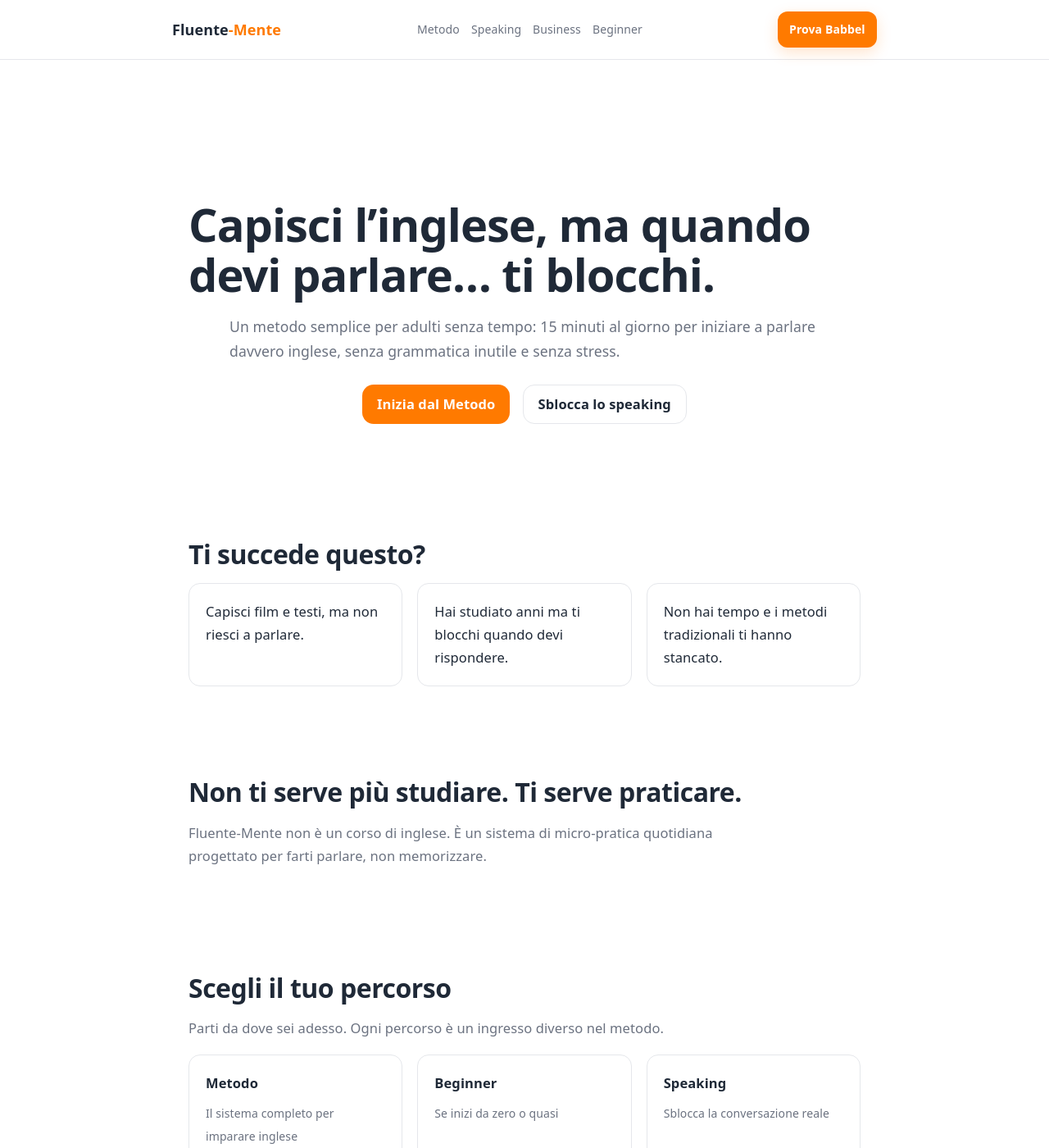
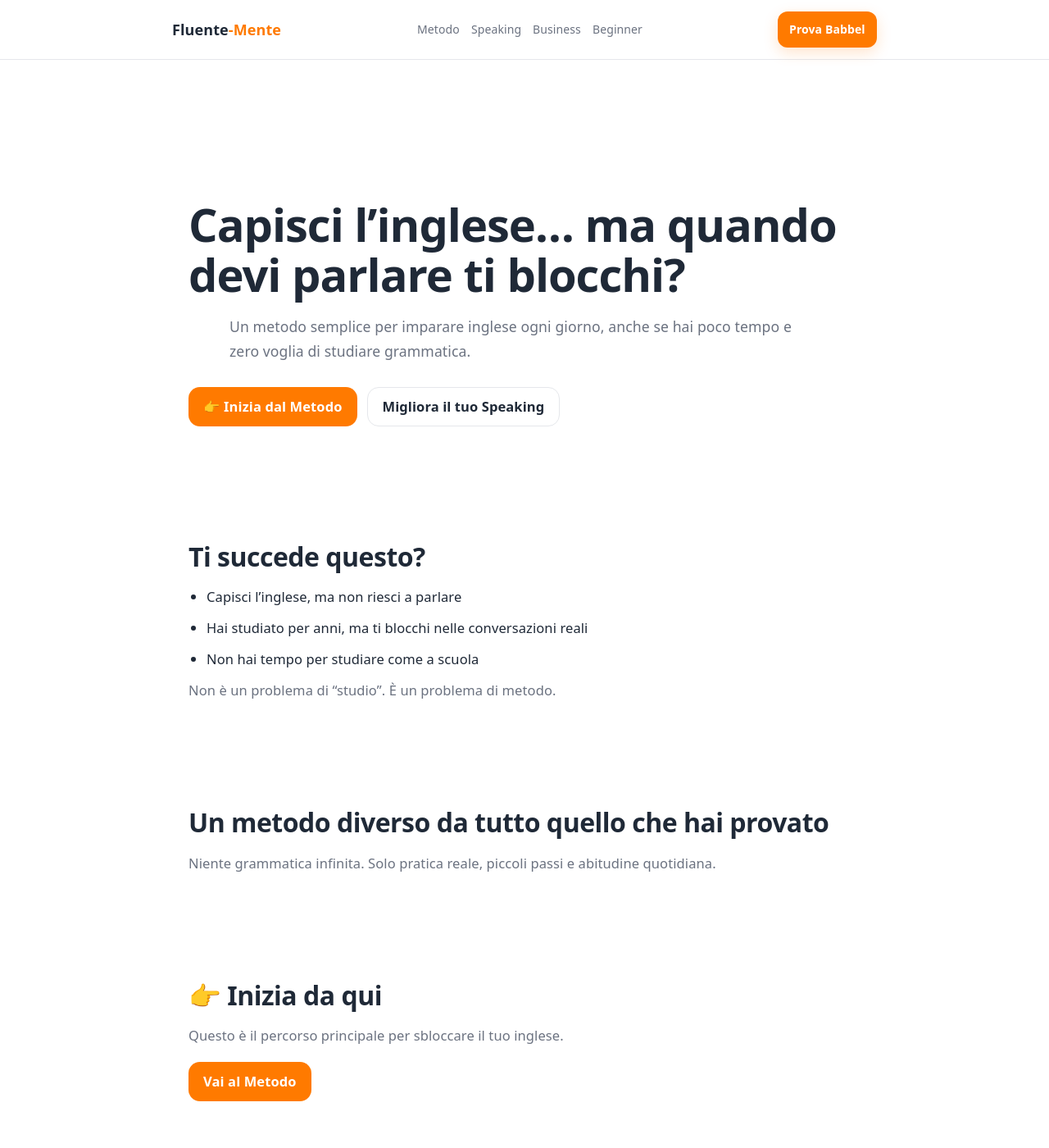
Before and after one commit to Nausica-c/Fluente-Mente, a Jekyll site: the page built from index.md, in a window 1280 px wide and 1400 px high. Shown: the whole window at 82% size. Built offline with Jekyll 4.4.1, drawn with Linux system fonts in a browser that asks for light colours; our own code applies the rules of GitHub Pages for plain Markdown files; some of the changed text lies outside the part shown.

Commit message:
Update index.md

```diff
--- a/index.md
+++ b/index.md
@@ -1,30 +1,26 @@
 <!-- =========================
-     FLUENTE-MENTE HOMEPAGE
-     CONVERSION + SEO + PINTEREST FUNNEL
-     ========================= -->
-
+     HERO (HOOK + CTR)
+========================= -->
 <section class="hero-home">
 
   <div class="container">
 
     <h1>
-      Capisci l’inglese, ma quando devi parlare… ti blocchi.
+      Capisci l’inglese… ma quando devi parlare ti blocchi?
     </h1>
 
     <p class="hero-subtitle">
-      Un metodo semplice per adulti senza tempo:
-      15 minuti al giorno per iniziare a parlare davvero inglese,
-      senza grammatica inutile e senza stress.
+      Un metodo semplice per imparare inglese ogni giorno, anche se hai poco tempo e zero voglia di studiare grammatica.
     </p>
 
-    <div class="hero-actions">
+    <div class="hero-cta">
 
       <a href="/inglese/metodo/" class="btn-primary">
-        Inizia dal Metodo
+        👉 Inizia dal Metodo
       </a>
 
       <a href="/inglese/speaking/" class="btn-secondary">
-        Sblocca lo speaking
+        Migliora il tuo Speaking
       </a>
 
     </div>
@@ -34,27 +30,163 @@
 </section>
 
 <!-- =========================
-     PROBLEMA (PAIN SECTION)
-     ========================= -->
-
+     PROBLEMA (IDENTIFICAZIONE)
+========================= -->
 <section>
 
   <div class="container">
 
     <h2>Ti succede questo?</h2>
 
-    <div class="problem-grid">
+    <ul>
+      <li>Capisci l’inglese, ma non riesci a parlare</li>
+      <li>Hai studiato per anni, ma ti blocchi nelle conversazioni reali</li>
+      <li>Non hai tempo per studiare come a scuola</li>
+    </ul>
 
-      <div class="problem-card">
-        Capisci film e testi, ma non riesci a parlare.
+    <p class="section-intro">
+      Non è un problema di “studio”. È un problema di metodo.
+    </p>
+
+  </div>
+
+</section>
+
+<!-- =========================
+     SOLUZIONE
+========================= -->
+<section>
+
+  <div class="container">
+
+    <h2>Un metodo diverso da tutto quello che hai provato</h2>
+
+    <p class="section-intro">
+      Niente grammatica infinita. Solo pratica reale, piccoli passi e abitudine quotidiana.
+    </p>
+
+  </div>
+
+</section>
+
+<!-- =========================
+     START HERE (CORE CONVERSION)
+========================= -->
+<section>
+
+  <div class="container">
+
+    <h2>👉 Inizia da qui</h2>
+
+    <p class="section-intro">
+      Questo è il percorso principale per sbloccare il tuo inglese.
+    </p>
+
+    <a href="/inglese/metodo/" class="btn-primary">
+      Vai al Metodo
+    </a>
+
+  </div>
+
+</section>
+
+<!-- =========================
+     PERCORSI (SECONDARI)
+========================= -->
+<section class="home-clusters">
+
+  <div class="container">
+
+    <h2>Scegli il tuo percorso</h2>
+
+    <p class="section-intro">
+      Dopo il metodo, puoi specializzarti in base al tuo obiettivo.
+    </p>
+
+    <div class="cluster-grid">
+
+      <a class="cluster-card metodo" href="/inglese/metodo/">
+        <strong>Metodo</strong>
+        <span>Il sistema completo per sbloccare l’inglese</span>
+      </a>
+
+      <a class="cluster-card beginner" href="/inglese/beginner/">
+        <strong>Beginner</strong>
+        <span>Parti da zero senza stress</span>
+      </a>
+
+      <a class="cluster-card speaking" href="/inglese/speaking/">
+        <strong>Speaking</strong>
+        <span>Parlare senza blocchi</span>
+      </a>
+
+      <a class="cluster-card mindset" href="/inglese/mindset/">
+        <strong>Mindset</strong>
+        <span>Sblocca la paura di parlare</span>
+      </a>
+
+      <a class="cluster-card business" href="/inglese/business/">
+        <strong>Business</strong>
+        <span>Inglese per lavoro</span>
+      </a>
+
+      <a class="cluster-card viaggio" href="/inglese/viaggio/">
+        <strong>Viaggio</strong>
+        <span>Sopravvivere all’estero</span>
+      </a>
+
+      <a class="cluster-card grammatica" href="/inglese/grammatica-pratica/">
+        <strong>Grammatica pratica</strong>
+        <span>Solo quella che serve davvero</span>
+      </a>
+
+      <a class="cluster-card vocabolario" href="/inglese/vocabolario-pratico/">
+        <strong>Vocabolario</strong>
+        <span>Parole che usi davvero</span>
+      </a>
+
+      <a class="cluster-card errori" href="/inglese/errori/">
+        <strong>Errori</strong>
+        <span>Evita quelli più comuni</span>
+      </a>
+
+      <a class="cluster-card curiosita" href="/inglese/curiosita/">
+        <strong>Curiosità</strong>
+        <span>Impara senza sforzo</span>
+      </a>
+
+      <a class="cluster-card lifelong" href="/inglese/lifelong-learner/">
+        <strong>Lifelong learner</strong>
+        <span>Inglese per la vita reale</span>
+      </a>
+
+    </div>
+
+  </div>
+
+</section>
+
+<!-- =========================
+     BENEFICI (EMOZIONE)
+========================= -->
+<section>
+
+  <div class="container">
+
+    <h2>Cosa cambia davvero</h2>
+
+    <div class="benefits-grid">
+
+      <div class="benefit-card">
+        Parli con più sicurezza
       </div>
 
-      <div class="problem-card">
-        Hai studiato anni ma ti blocchi quando devi rispondere.
+      <div class="benefit-card">
+        Ti blocchi meno nelle conversazioni
       </div>
 
-      <div class="problem-card">
-        Non hai tempo e i metodi tradizionali ti hanno stancato.
+      <div class="benefit-card">
+        Capisci meglio film e situazioni reali
       </div>
 
     </div>
@@ -64,79 +196,22 @@
 </section>
 
 <!-- =========================
-     SOLUZIONE
-     ========================= -->
-
+     FINAL CTA (CONVERSION)
+========================= -->
 <section>
 
   <div class="container">
 
-    <h2>Non ti serve più studiare. Ti serve praticare.</h2>
+    <div class="cta-box cta-high">
 
-    <p class="section-intro">
-      Fluente-Mente non è un corso di inglese.
-      È un sistema di micro-pratica quotidiana
-      progettato per farti parlare, non memorizzare.
-    </p>
+      <h3>Inizia oggi, non “un giorno”</h3>
 
-  </div>
+      <p>
+        Il primo passo è semplice: segui il metodo e inizia a parlare inglese nella vita reale.
+      </p>
 
-</section>
-
-<!-- =========================
-     PERCORSI (PINTEREST ENTRY POINT)
-     ========================= -->
-
-<section>
-
-  <div class="container">
-
-    <h2>Scegli il tuo percorso</h2>
-
-    <p class="section-intro">
-      Parti da dove sei adesso. Ogni percorso è un ingresso diverso nel metodo.
-    </p>
-
-    <div class="paths-grid">
-
-      <a class="path-card" href="/inglese/metodo/">
-        <strong>Metodo</strong>
-        <span>Il sistema completo per imparare inglese</span>
-      </a>
-
-      <a class="path-card" href="/inglese/beginner/">
-        <strong>Beginner</strong>
-        <span>Se inizi da zero o quasi</span>
-      </a>
-
-      <a class="path-card" href="/inglese/speaking/">
-        <strong>Speaking</strong>
-        <span>Sblocca la conversazione reale</span>
-      </a>
-
-      <a class="path-card" href="/inglese/mindset/">
-        <strong>Mindset</strong>
-        <span>Blocchi mentali e paura di parlare</span>
-      </a>
-
-      <a class="path-card" href="/inglese/business/">
-        <strong>Business</strong>
-        <span>Inglese per lavoro e carriera</span>
-      </a>
-
-      <a class="path-card" href="/inglese/viaggio/">
-        <strong>Viaggio</strong>
-        <span>Frasi reali per situazioni quotidiane</span>
-      </a>
-
-      <a class="path-card" href="/inglese/grammatica-pratica/">
-        <strong>Grammatica pratica</strong>
-        <span>Solo quella che serve davvero</span>
-      </a>
-
-      <a class="path-card" href="/inglese/vocabolario-pratico/">
-        <strong>Vocabolario</strong>
-        <span>Parole utili nella vita reale</span>
+      <a href="/inglese/metodo/" class="btn-primary">
+        Inizia il Metodo
       </a>
 
     </div>
@@ -144,48 +219,3 @@
   </div>
 
 </section>
-
-<!-- =========================
-     BENEFICI
-     ========================= -->
-
-<section>
-
-  <div class="container">
-
-    <h2>Cosa cambia davvero</h2>
-
-    <div class="benefits-grid">
-
-      <div class="benefit-card">Parli con più sicurezza</div>
-      <div class="benefit-card">Ti blocchi meno nelle conversazioni</div>
-      <div class="benefit-card">Capisci l’inglese reale, non da libro</div>
-
-    </div>
-
-  </div>
-
-</section>
-
-<!-- =========================
-     CTA FINALE (AFFILIATE SOFT)
-     ========================= -->
-
-<section class="home-final-cta">
-
-  <div class="container">
-
-    <h2>Vuoi accelerare il tuo inglese?</h2>
-
-    <p class="section-intro">
-      Se vuoi una struttura guidata con esercizi giornalieri,
-      puoi affiancare il tuo percorso con un metodo strutturato.
-    </p>
-
-    <a href="{{ site.data.affiliates.babbel.url }}" class="btn-primary">
-      Prova Babbel
-    </a>
-
-  </div>
-
-</section>
```
